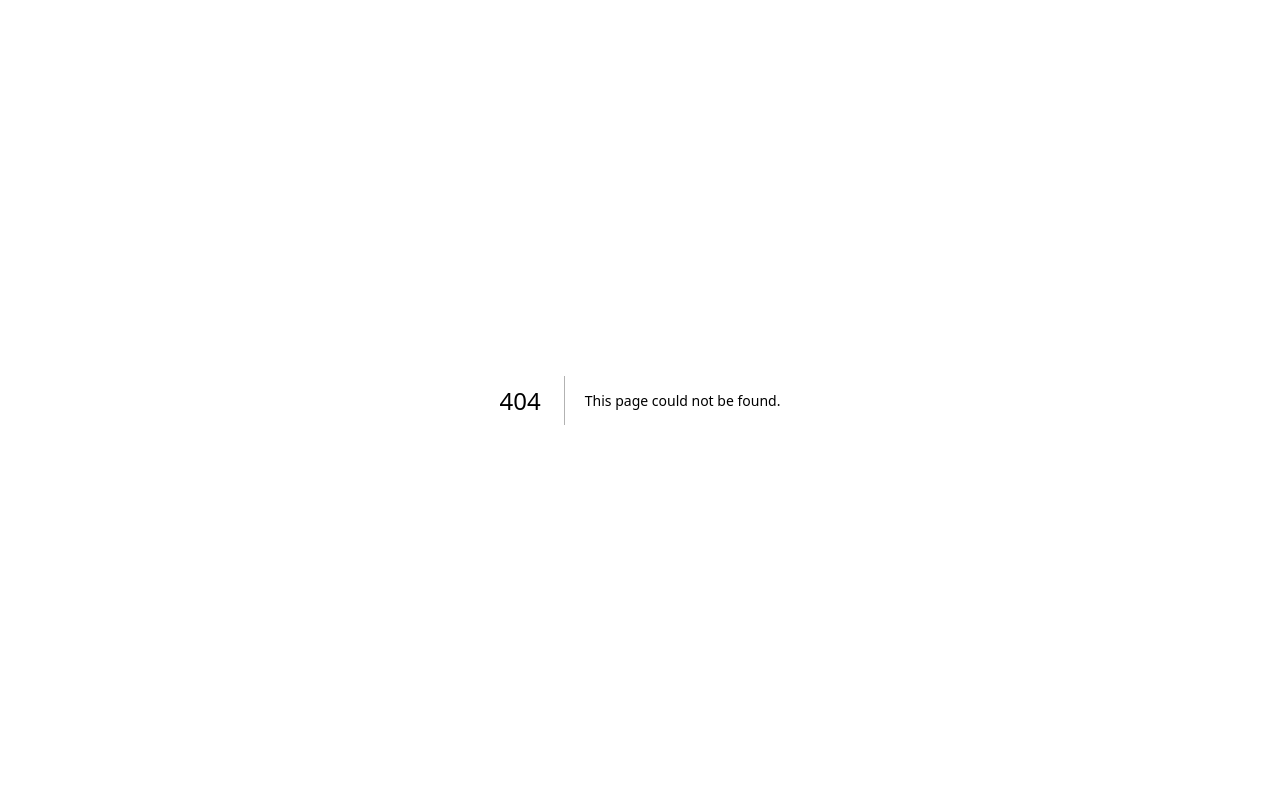
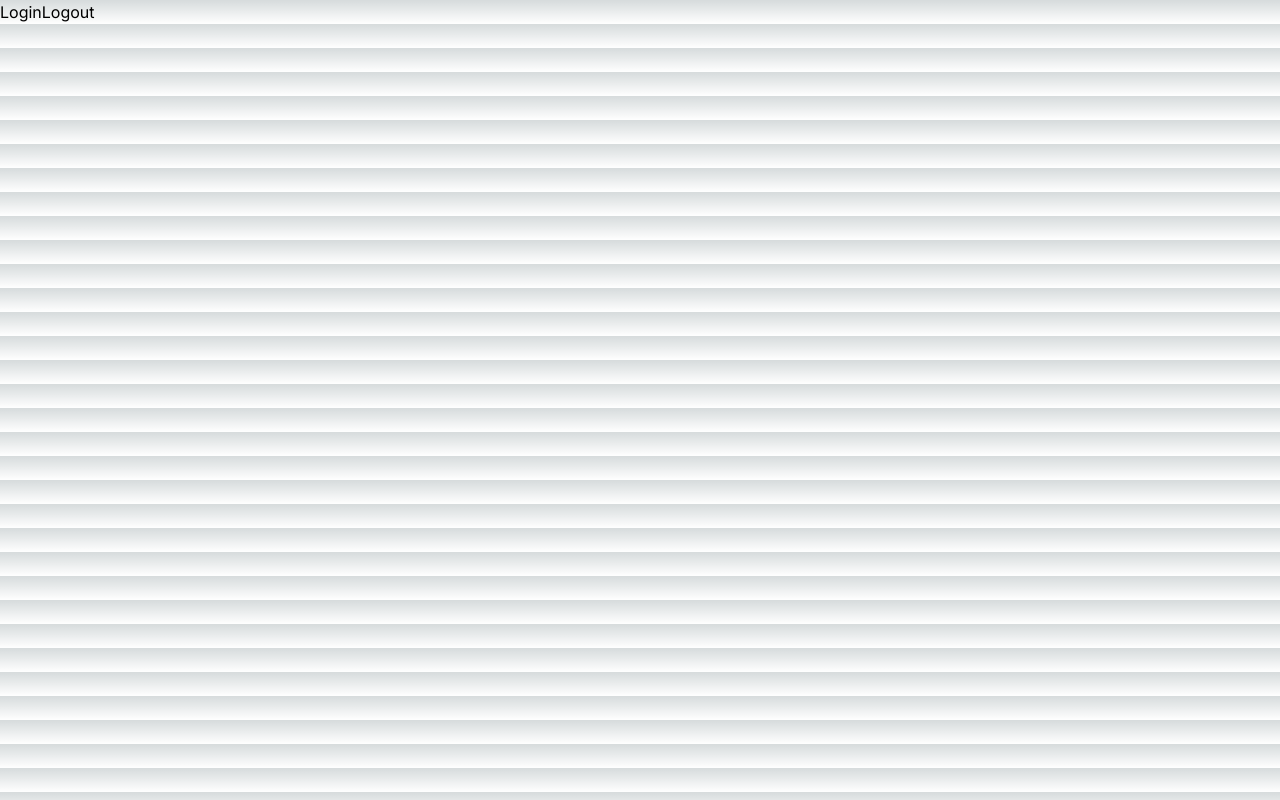
Before and after one commit to RiccardoSenica/nextjs-auth0, a Next.js app: page /login in a window 1280 px wide. Before the commit this address had no page. Built offline with nearby package versions, Linux system fonts and the light colour scheme.

Commit message:
feat: add Auth0 passwordless login

```diff
--- /dev/null
+++ b/app/api/auth/[auth0]/route.ts
@@ -0,0 +1,3 @@
+import { handleAuth } from '@auth0/nextjs-auth0';
+
+export const GET = handleAuth();
--- a/app/layout.tsx
+++ b/app/layout.tsx
@@ -1,3 +1,4 @@
+import { UserProvider } from '@auth0/nextjs-auth0/client';
 import type { Metadata } from 'next';
 import { Inter } from 'next/font/google';
 import './globals.css';
@@ -16,7 +17,9 @@ export default function RootLayout({
 }>) {
   return (
     <html lang='en'>
-      <body className={inter.className}>{children}</body>
+      <UserProvider>
+        <body className={inter.className}>{children}</body>
+      </UserProvider>
     </html>
   );
 }
--- /dev/null
+++ b/app/login/page.tsx
@@ -0,0 +1,8 @@
+export default function SignIn() {
+  return (
+    <div>
+      <a href='/api/auth/login'>Login</a>
+      <a href='/api/auth/logout'>Logout</a>
+    </div>
+  );
+}
--- /dev/null
+++ b/app/user/page.tsx
@@ -0,0 +1,18 @@
+'use client';
+
+import { useUser } from '@auth0/nextjs-auth0/client';
+
+export default function ProfileClient() {
+  const { user, error, isLoading } = useUser();
+
+  if (isLoading) return <div>Loading...</div>;
+  if (error) return <div>{error.message}</div>;
+
+  return (
+    user && (
+      <div>
+        <p>{user.email}</p>
+      </div>
+    )
+  );
+}
--- a/package.json
+++ b/package.json
@@ -18,6 +18,7 @@
     "prisma:reset": "npx prisma db push --force-reset"
   },
   "dependencies": {
+    "@auth0/nextjs-auth0": "^3.5.0",
     "@prisma/client": "^5.6.0",
     "@vercel/analytics": "^1.1.1",
     "next": "^14.1.0",
```
Also changed, not shown: 2 other files (tests, documents, lock files or other folders).
